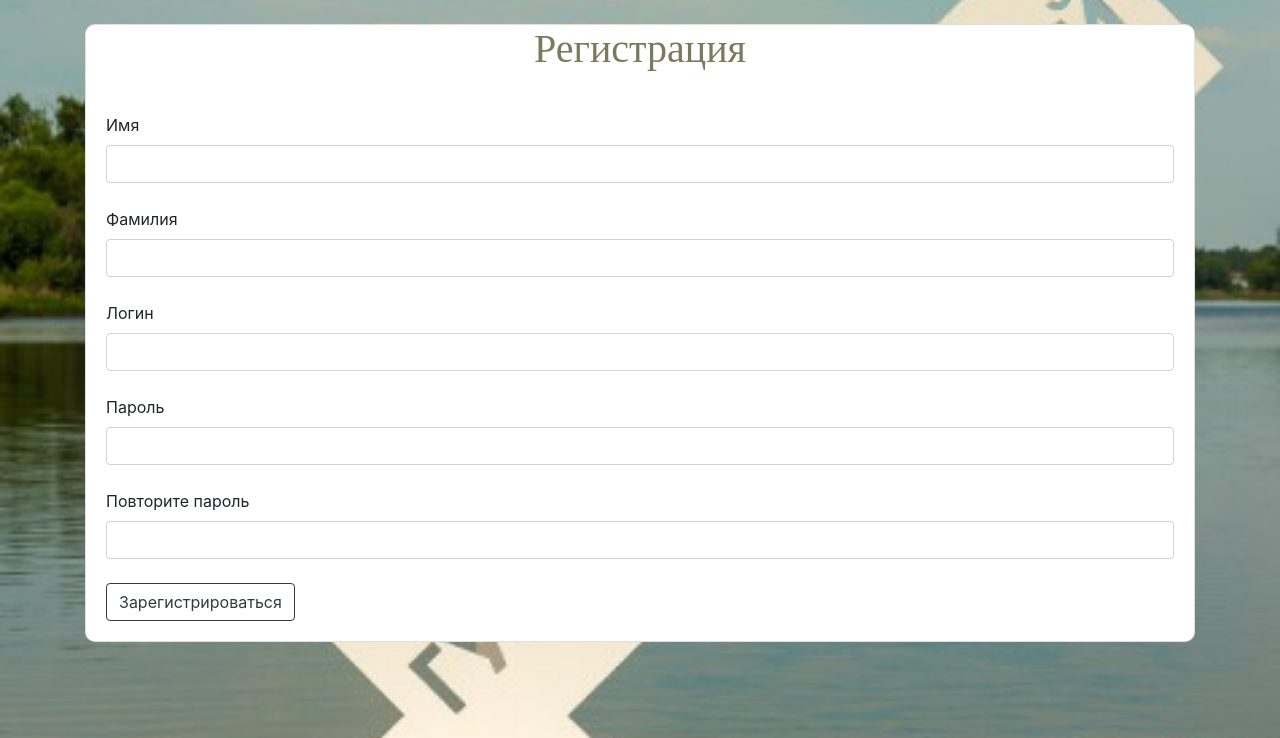
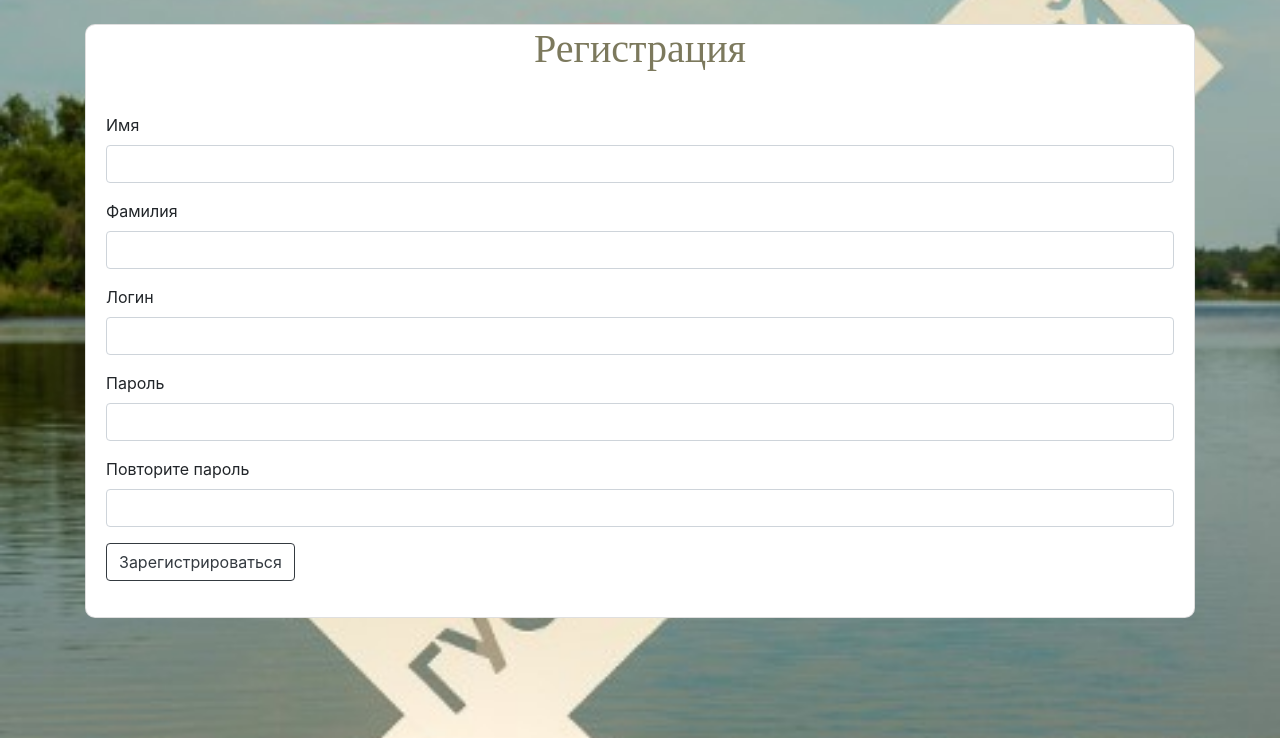
Before and after one commit to KarpovDaniel/GusStory, a Flask app: page /register in a window 1280 px wide. Shown: the part 62-800 px from the top of the page. Run offline with Flask 2, Linux system fonts and the light colour scheme; some libraries are stand-ins or nearby versions.

Commit message:
Visual fix

```diff
--- a/static/css/style.css
+++ b/static/css/style.css
@@ -29,11 +29,6 @@ h3 {
     margin: 0;
 }
 
-p {
-    text-indent: 20px;
-    padding: 5px;
-}
-
 h5 {
     color: #000;
     font-family: ‘Times New Roman’, serif;
--- a/templates/register.html
+++ b/templates/register.html
@@ -11,42 +11,42 @@
             <form action="" method="post">
                 {{ form.hidden_tag() }}
                 {{ form.csrf_token }}
-                <a>
-                    {{ form.name.label }}<br>
-                    {{ form.name(class="form-control") }}<br>
-                </a>
-                <a>
-                    {{ form.surname.label }}<br>
-                    {{ form.surname(class="form-control") }}<br>
-                </a>
-                <a>
+                <p>
+                    {{ form.name.label }}
+                    {{ form.name(class="form-control") }}
+                </p>
+                <p>
+                    {{ form.surname.label }}
+                    {{ form.surname(class="form-control") }}
+                </p>
+                <p>
                     {{ form.login.label }}<br>
-                    {{ form.login(class="form-control", type="login") }}<br>
+                    {{ form.login(class="form-control", type="login") }}
                     {% for error in form.login.errors %}
-                </a>
-                <a class="alert alert-danger" role="alert">
+                </p>
+                <p class="alert alert-danger" role="alert">
                     {{ error }}
                     {% endfor %}
                     {% if email_error != "OK" %}
                     <a class="alert alert-danger" role="alert">{{ email_error }}</a>
                     {% endif %}
-                </a>
-                <a>
+                </p>
+                <p>
                     {{ form.password.label }}<br>
-                    {{ form.password(class="form-control", type="password") }}<br>
+                    {{ form.password(class="form-control", type="password") }}
                     {% if password_error != "OK" %}
-                    <div class="alert alert-danger" role="alert">{{ password_error }}</div>
-                    {% endif %}
-                </a>
+                <div class="alert alert-danger" role="alert">{{ password_error }}</div>
+                {% endif %}
+                </p>
 
-                <a>
+                <p>
                     {{ form.password_again.label }}<br>
-                    {{ form.password_again(class="form-control", type="password") }}<br>
+                    {{ form.password_again(class="form-control", type="password") }}
                     {% if again_password_error != "OK" %}
-                    <a class="alert alert-danger" role="alert">{{ again_password_error }}</a>
-                    {% endif %}
-                </a>
-                <a>{{ form.submit(type="submit", class="btn btn-outline-dark") }}</a>
+                <p class="alert alert-danger" role="alert">{{ again_password_error }}</p>
+                {% endif %}
+                </p>
+                <p>{{ form.submit(type="submit", class="btn btn-outline-dark") }}</p>
             </form>
         </div>
     </div>
```
Also changed, not shown: templates/add_quests.html (+13 -13 lines), templates/login.html (+10 -11 lines), db/blogs.sqlite.
